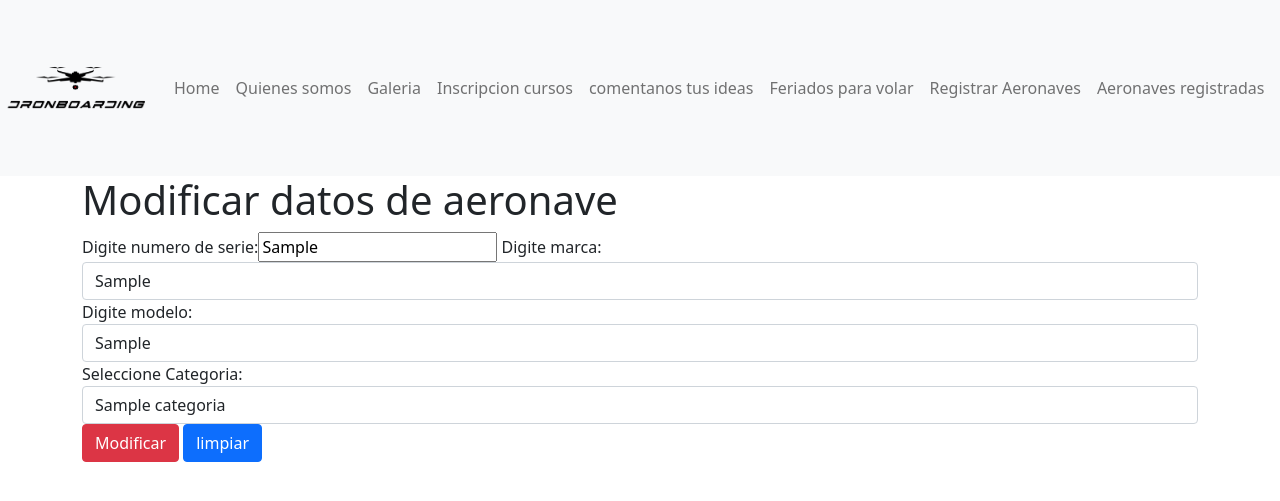
After one commit to matias4g63t/Exp3Backend_Bravo_001V, a Django app: a page that uses proyecto_dron/app_dron/templates/app_dron/form_modificar_aeronave.html in a window 1280 px wide. The commit adds this page. Shown: the top 501 px of the page. Run offline with Django 3.2, Linux system fonts and the light colour scheme; tables that the repository leaves empty hold one stand-in row (values such as "Sample post").

Commit message:
se implementa la modificacion de registros

```diff
--- /dev/null
+++ b/proyecto_dron/app_dron/templates/app_dron/form_modificar_aeronave.html
@@ -0,0 +1,74 @@
+<!DOCTYPE html>
+<html lang="en">
+<head>
+    <meta charset="UTF-8">
+    <meta http-equiv="X-UA-Compatible" content="IE=edge">
+    <meta name="viewport" content="width=device-width, initial-scale=1.0">
+    <title>Document</title>
+    <link href="https://cdn.jsdelivr.net/npm/bootstrap@5.0.1/dist/css/bootstrap.min.css" rel="stylesheet" integrity="sha384-+0n0xVW2eSR5OomGNYDnhzAbDsOXxcvSN1TPprVMTNDbiYZCxYbOOl7+AMvyTG2x" crossorigin="anonymous">
+</head>
+<body>
+    {%load static%}
+    <nav class="navbar navbar-expand-sm navbar-light bg-light">
+        <button class="navbar-toggler" type="button" data-toggle="collapse" data-target="#opciones">
+          <span class="navbar-toggler-icon"></span>
+        </button>
+
+        <!-- logo -->
+        <a class="navbar-brand" href="#">
+          <img src="{% static 'img_dronboarding/Logo_dronboarding.png'%}" width="150" height="150" alt="">
+        </a>
+
+        <!-- enlaces -->
+        <div class="collapse navbar-collapse" id="opciones">
+            <ul class="navbar-nav">
+              <li class="nav-item">
+                <a class="nav-link" href="{% url 'index'%}">Home</a>
+              </li>
+              <li class="nav-item">
+                <a class="nav-link" href="quienes_somos.html">Quienes somos</a>
+              </li>
+              <li class="nav-item">
+                <a class="nav-link" href="{% url 'galeria'%}">Galeria</a>
+              </li>
+              <li class="nav-item">
+                  <a class="nav-link" href="form_1.html">Inscripcion cursos</a>
+                </li>
+              <li class="nav-item">
+                  <a class="nav-link" href="form_2.html">comentanos tus ideas</a>
+              </li>
+              <li class="nav-item">
+                <a class="nav-link" href="api.html">Feriados para volar</a>
+            </li>
+            <li class="nav-item">
+                <a class="nav-link" href="{% url 'crearAeronave'%}">Registrar Aeronaves</a>
+            </li>
+            <li class="nav-item">
+                <a class="nav-link" href="{% url 'registroAeronaves'%}">Aeronaves registradas</a>
+            </li>
+            </ul>
+          </div>
+    <div>
+      </nav>
+
+        <div class="container">
+            <div class="row">
+                <h1>Modificar datos de aeronave</h1>
+            </div>
+
+            <div class="row">
+                <form method="POST" action="#" id="formulario">
+                    {%csrf_token%}
+                    <div class="form-group">
+                        {{form.as_table}}
+                    </div>
+
+                    <div class="form-group">
+                        <input type="submit" class="btn btn-danger" id="modificar" value="Modificar">
+                        <input type="reset" class="btn btn-primary" id="limpiar" value="limpiar">
+                    </div>
+                </form>
+            </div>
+        </div>
+</body>
+</html>
--- a/proyecto_dron/app_dron/urls.py
+++ b/proyecto_dron/app_dron/urls.py
@@ -1,10 +1,11 @@
 from django.urls import path
-from .views import crearAeronave, registroAeronaves, index, galeria
+from .views import crearAeronave, registroAeronaves, index, galeria, form_modificar_aeronave
 
 urlpatterns = [
     path('', index, name="index"),
     path('galeria/', galeria, name="galeria"),
     path('registroAeronaves/', registroAeronaves, name="registroAeronaves"),
-    path('crearAeronave', crearAeronave, name="crearAeronave" )
+    path('crearAeronave', crearAeronave, name="crearAeronave" ),
+    path('form_modificar_aeronave/<id>', form_modificar_aeronave, name="form_modificar_aeronave")
 
 ]
--- a/proyecto_dron/app_dron/views.py
+++ b/proyecto_dron/app_dron/views.py
@@ -23,3 +23,20 @@ def crearAeronave(request):
     else:
         aeronave=AeronaveForm()
     return render(request, 'app_dron/form_crearAeronave.html',{'aeronave': aeronave})
+
+def Ver(request):
+    aeronaves = Aeronave.objects.all()
+    return render(request,'registroAeronaves', context={'aeronaves':aeronaves})
+
+def form_modificar_aeronave(request,id):
+    aeronave = Aeronave.objects.get(numeroSerie =id)
+
+    datos={
+        'form': AeronaveForm(instance=aeronave)
+    }
+    if request.method == "POST":
+        formulario = AeronaveForm(data=request.POST, instance = aeronave)
+        if formulario.is_valid:
+            formulario.save()
+            return redirect('registroAeronaves')
+    return render(request, 'app_dron/form_modificar_aeronave.html', datos)
```
Also changed, not shown: proyecto_dron/app_dron/templates/app_dron/form_crearAeronave.html (+60 -1 lines), proyecto_dron/app_dron/templates/galeria.html (+6 -3 lines), proyecto_dron/app_dron/templates/index.html (+5 -2 lines), proyecto_dron/app_dron/templates/registroAeronaves.html (+28 -7 lines).
